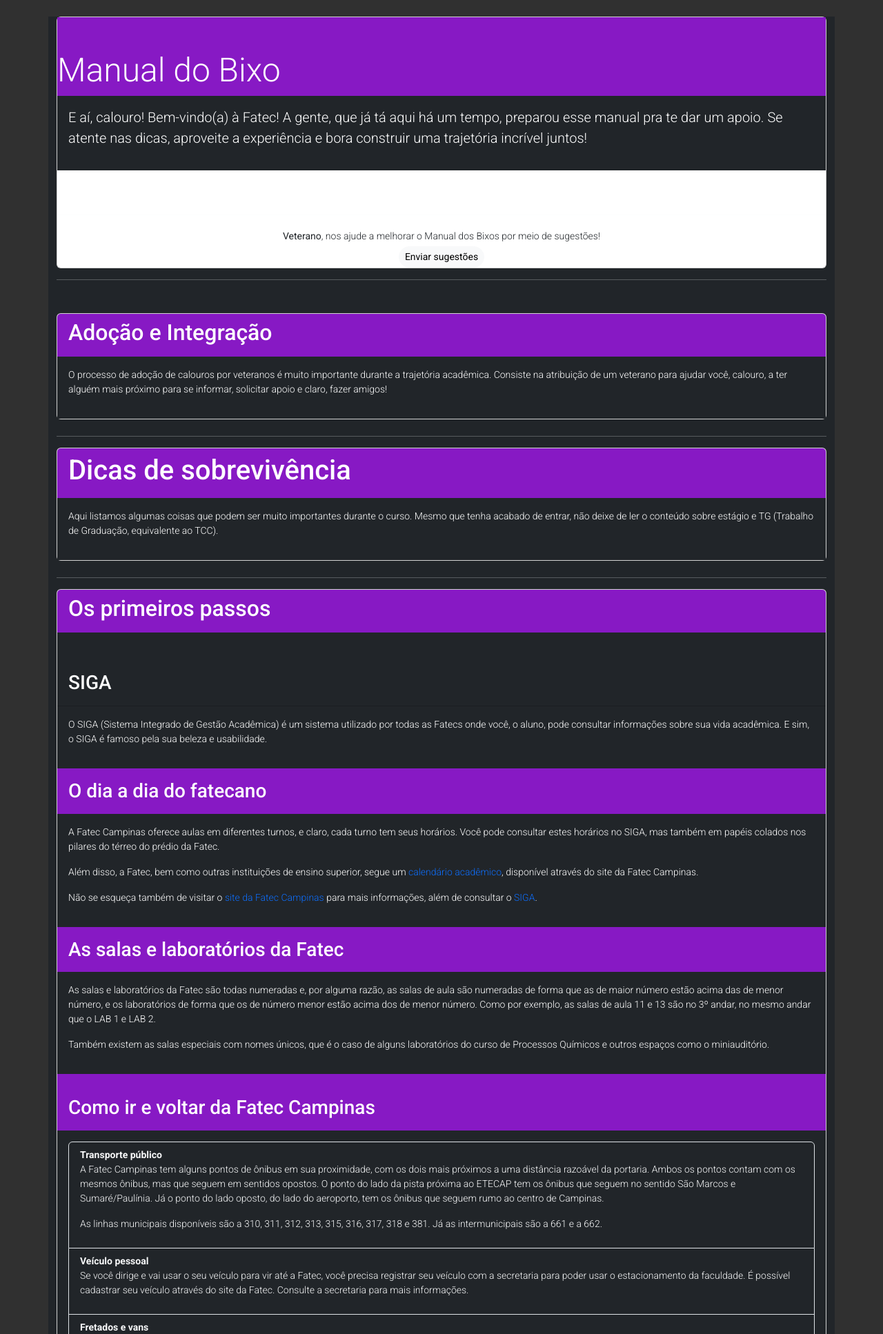
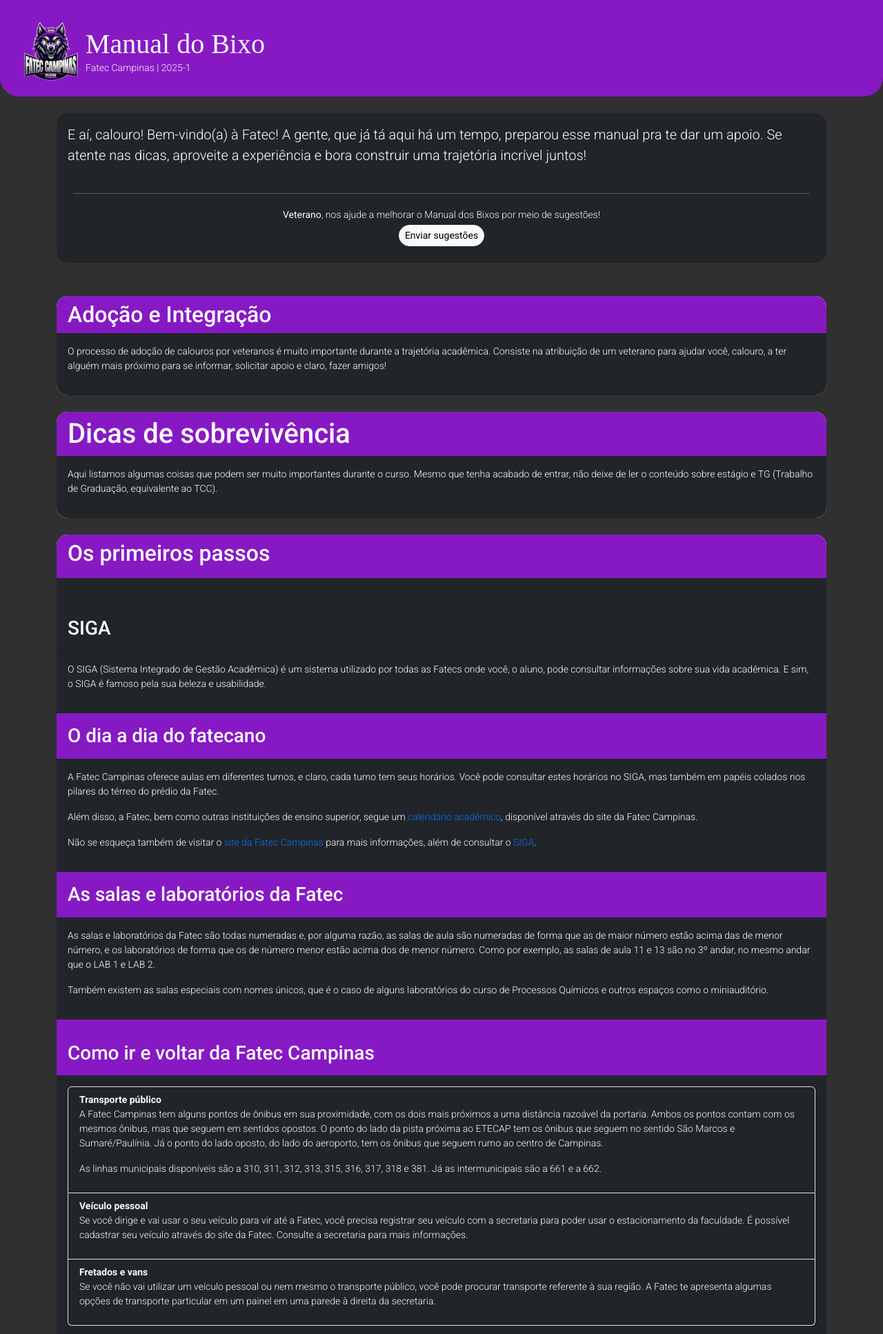
Before and after one commit to manual-dos-bixos/integracao-2, a Flask app: page /manual in a window 1280 px wide. Shown: the top 1934 px of the page at 69% size. Run offline with Flask 3, Linux system fonts and the light colour scheme; some web fonts are replaced.

Commit message:
Form de sugestões para o manual

```diff
--- a/app/models.py
+++ b/app/models.py
@@ -97,7 +97,7 @@
 
     curso = db.relationship('Curso', backref='sugestao')
 
-    def __init__(self, sugestao, curso):
+    def __init__(self, sugestao, curso_id = 0):
         self.sugestao = sugestao
-        if curso != None:
-            self.curso = curso
+        if curso_id > 0:
+            self.curso_id = curso_id
--- a/app/routes.py
+++ b/app/routes.py
@@ -5,6 +5,7 @@
 from . import db
 from sqlalchemy import func
 import random
+import datetime
 
 
 main = Blueprint('main', __name__)
@@ -16,6 +17,8 @@
     calouros_count = Aluno.query.filter(Aluno.semestre == 1).count()
     adocoes_count = Adocao.query.count()
 
+    semestre_atual = get_semestre_atual()
+
     # Consultando o nome do tema e a quant de alunos interessados
     temas = db.session.query(
         Tema.nome,
@@ -25,12 +28,21 @@
     .order_by(func.count(AlunoTema.aluno_id).desc()) \
     .all()
 
-    return render_template('index.html', veteranos_count=veteranos_count, calouros_count=calouros_count, temas=temas, adocoes_count=adocoes_count)
+    return render_template(
+        'index.html',
+        veteranos_count=veteranos_count,
+        calouros_count=calouros_count,
+        temas=temas,
+        adocoes_count=adocoes_count,
+        semestre_atual=semestre_atual
+    )
 
 
 @main.route('/manual', methods=['GET'])
 def manual():
-    return render_template('manual-dos-bixos.html')
+    semestre_atual = get_semestre_atual()
+
+    return render_template('manual-dos-bixos.html', semestre_atual=semestre_atual)
 
 
 @main.route('/form', methods=['GET', 'POST'])
@@ -155,12 +167,19 @@
 
     if request.method == 'POST':
         sugestao = request.form.get('sugestao')
-        curso = request.form.get('curso')
-        curso = int(curso)
-        curso = Curso.query.get(curso) if curso else 0
+        curso = int(request.form.get('curso'))
 
-        novaSug = SugestaoManual(sugestao, curso)
+        novaSug = SugestaoManual(sugestao, curso) if curso > 0 else SugestaoManual(sugestao)
         db.session.add(novaSug)
         db.session.commit()
 
     return render_template('form-sugestao.html', form=form, cursos=cursos)
+
+
+def get_semestre_atual():
+    now = datetime.datetime.now()
+    ano = now.year
+    semestre = 1 if now.month < 8 else 2
+    semestre_atual = f"{ano}-{semestre}"
+
+    return semestre_atual
--- a/app/templates/inscricao.html
+++ b/app/templates/inscricao.html
@@ -10,7 +10,6 @@
             <p class="m-3">Em breve faremos a conexão entre veteranos e calouros e te notificaremos via whatsapp.</p>
 
             <div class="mt-5">
-                <a class="btn btn-primary" href="{{ url_for('main.form') }}"><i class="bi bi-file-earmark-plus"></i>&nbsp;Nova incrição</a>
                 <a class="btn btn-primary" href="{{ url_for('main.index') }}"><i class="bi bi-house-fill"></i>&nbsp;Página inicial</a>
             </div>
         </div>
--- a/app/templates/manual-dos-bixos.html
+++ b/app/templates/manual-dos-bixos.html
@@ -3,49 +3,45 @@
 {% block title %}Manual do Bixo{% endblock %}
 
 {% block content %}
-<div class="container mt-4 text-light bg-dark">
+<div class="d-flex align-items-center w-100 bg-primary p-4 pb-3" style="border-radius: 0 0 2em 2em;">
+    <img src="../static/assets/img/logo-atletica-fundo-transparente.png" alt="Logo da Atlética Guará" style="height: 100px;">
+    <span>
+        <h1 class="text-light m-0 fun-font">Manual do Bixo</h1>
+        <p class="text-light m-0">Fatec Campinas | {{ semestre_atual }}</p>
+    </span>
+</div>
 
-    <div class="card">
-        <div class="bg-primary">
-            <h1 class="text-white mt-5 display-5">Manual do Bixo</h1>
-        </div>
+<div class="container mt-4 text-light">
+    <div class="card rounded-4 border-0 overflow-hidden">
         <div class="card-body bg-dark">
             <p class="lead text-white">E aí, calouro! Bem-vindo(a) à Fatec! A gente, que já tá aqui há um tempo, preparou esse manual pra te dar um apoio. Se atente nas dicas, aproveite a experiência e bora construir uma trajetória incrível juntos!</p>
+            <div class="d-flex flex-column align-items-center p-2">
+                <hr class="border-light w-100">
+                <p class="m-1 text-light"><strong>Veterano</strong>, nos ajude a melhorar o Manual dos Bixos por meio de sugestões!</p>
+                <a href="{{ url_for('main.enviar_sugestao') }}" id="enviar-sugestoes-btn" class="btn btn-sm btn-light">Enviar sugestões</a>
+            </div>
         </div>
-
-        <div class="d-flex flex-column align-items-center mt-5" hidden>
-            <hr class="border-light w-100">
-            <p class="m-1"><strong>Veterano</strong>, nos ajude a melhorar o Manual dos Bixos por meio de sugestões!</p>
-            <a href="{{ url_for('main.enviar_sugestao') }}" id="enviar-sugestoes-btn" class="btn btn-sm btn-light">Enviar sugestões</a>
-        </div>
-
     </div>
 
-    <hr>
-
-    <div class="card mb-4 mt-5">
+    <div class="card rounded-4 border-0 mb-4 mt-5 overflow-hidden">
         <div class="card-header bg-primary text-white">
-            <h2>Adoção e Integração</h2>
+            <h2 class="m-0">Adoção e Integração</h2>
         </div>
         <div class="card-body bg-dark">
             <p class="text-white">O processo de adoção de calouros por veteranos é muito importante durante a trajetória acadêmica. Consiste na atribuição de um veterano para ajudar você, calouro, a ter alguém mais próximo para se informar, solicitar apoio e claro, fazer amigos!</p>
         </div>
     </div>
 
-    <hr>
-
-    <div class="card mb-4">
+    <div class="card rounded-4 border-0 mb-4 overflow-hidden">
         <div class="card-header bg-primary text-white">
-            <h1 class="">Dicas de sobrevivência</h1>
+            <h1 class="m-0">Dicas de sobrevivência</h1>
         </div>
         <div class="card-body bg-dark">
             <p class="text-white">Aqui listamos algumas coisas que podem ser muito importantes durante o curso. Mesmo que tenha acabado de entrar, não deixe de ler o conteúdo sobre estágio e TG (Trabalho de Graduação, equivalente ao TCC).</p>
         </div>
     </div>
 
-    <hr>
-
-    <div class="card mb-4">
+    <div class="card rounded-4 border-0 mb-4 overflow-hidden">
         <div class="card-header bg-primary text-white">
             <h2>Os primeiros passos</h2>
         </div>
@@ -66,7 +62,7 @@
 
         <div class="card-body bg-dark text-white">
             <p>A Fatec Campinas oferece aulas em diferentes turnos, e claro, cada turno tem seus horários. Você pode consultar estes horários no SIGA, mas também em papéis colados nos pilares do térreo do prédio da Fatec.</p>
-            <p>Além disso, a Fatec, bem como outras instituições de ensino superior, segue um <a href="https://fateccampinas.edu.br/site/wp-content/uploads/2024/12/Calendario-Escolar-2025-1o-Semestre_Fatec-Campinas.pdf" target="_blank" class="text-decoration-none">calendário acadêmico</a>, disponível através do site da Fatec Campinas.</p>
+            <p>Além disso, a Fatec, bem como outras instituições de ensino superior, segue um <a href="https://fateccampinas.edu.br/site/wp-content/uploads/2024/12/Calendario-Escolar-{{ semestre_atual }}o-Semestre_Fatec-Campinas.pdf" target="_blank" class="text-decoration-none">calendário acadêmico</a>, disponível através do site da Fatec Campinas.</p>
             <p>Não se esqueça também de visitar o <a href="https://fateccampinas.edu.br/site/" target="_blank" class="text-decoration-none">site da Fatec Campinas</a> para mais informações, além de consultar o <a href="https://siga.cps.sp.gov.br/aluno/login.aspx" target="_blank" class="text-decoration-none">SIGA</a>.</p>
         </div>
 
@@ -152,7 +148,7 @@
 
     <br class="m-3">
 
-    <div class="card bg-dark text-white">
+    <div class="card rounded-4 border-0 bg-dark text-white overflow-hidden">
         <div class="card-header bg-primary text-white">
             <h2 class="mt-4">Oportunidades de estudo extracurricular</h2>
         </div>
```
Also changed, not shown: app/templates/form-sugestao.html (+33 -10 lines), app/templates/index.html (+6 -6 lines).
